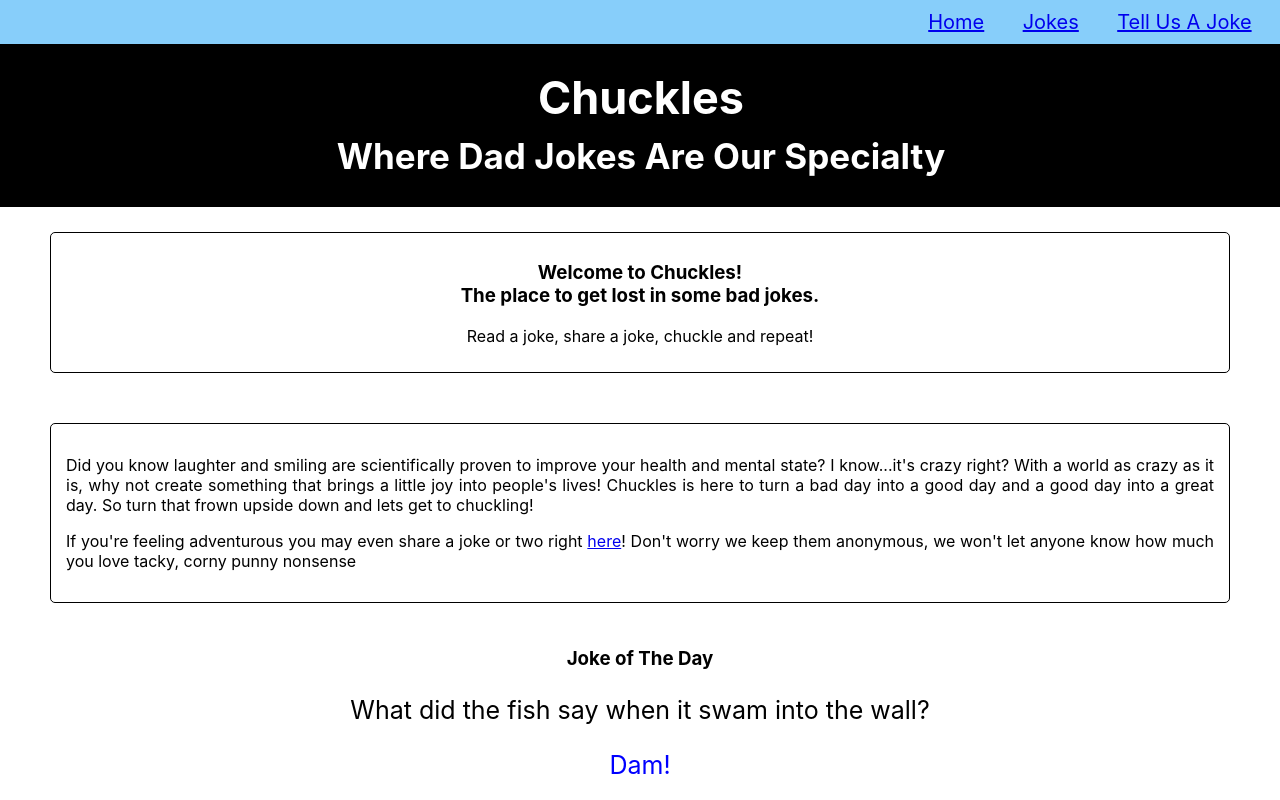
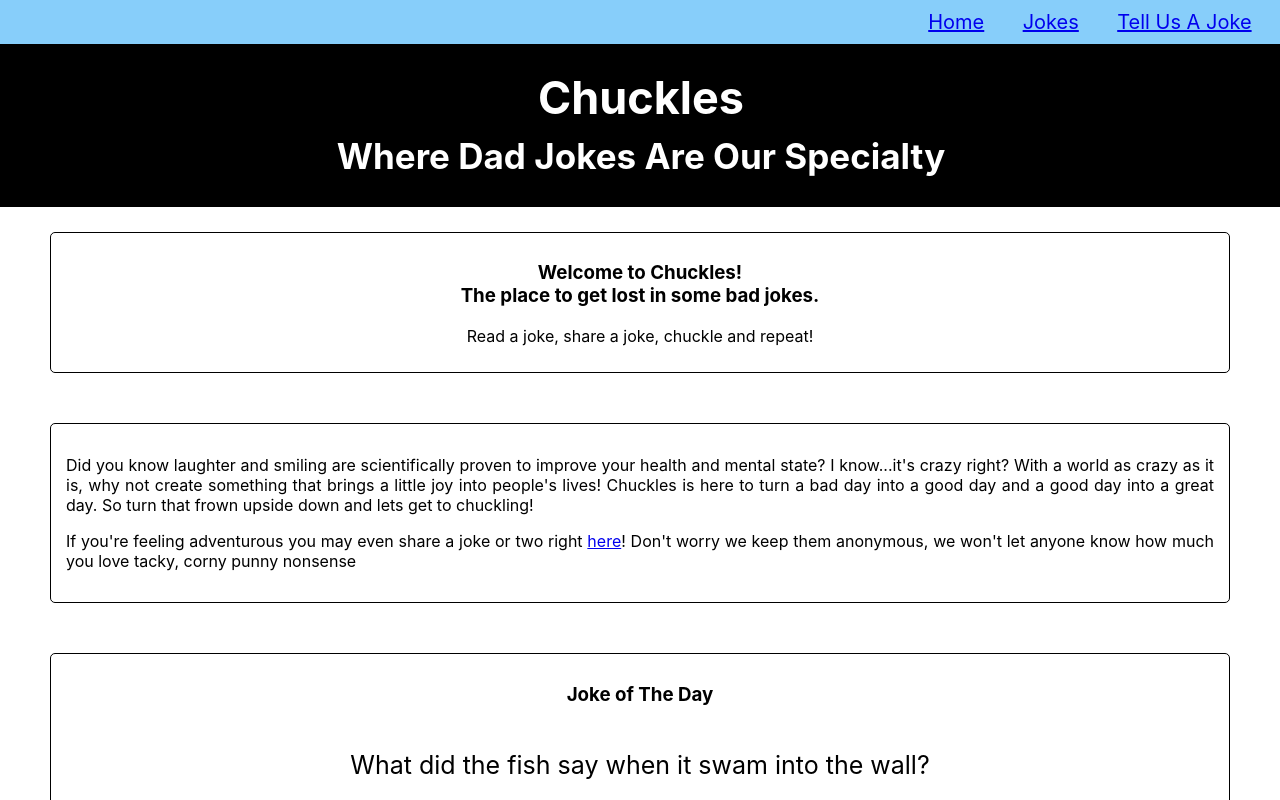
Before and after one commit to CaitlinGreer/chuckles-app, a React (Create React App) app: page / in a window 1280 px wide. Shown: the top 800 px of the page. Built offline with nearby package versions, Linux system fonts and the light colour scheme; no server answers.

Commit message:
className adjustment

```diff
--- a/src/LandingPage/LandingPage.js
+++ b/src/LandingPage/LandingPage.js
@@ -30,9 +30,9 @@ class LandingPage extends Component {
                     </div>
 
 
-                    <div className='random-joke'>
+                    <div className='random-joke-main-container'>
                         <h3>Joke of The Day</h3>
-                            <div className='content'>
+                            <div>
                                 <RandomJoke />
                             </div>
                     </div>
```
